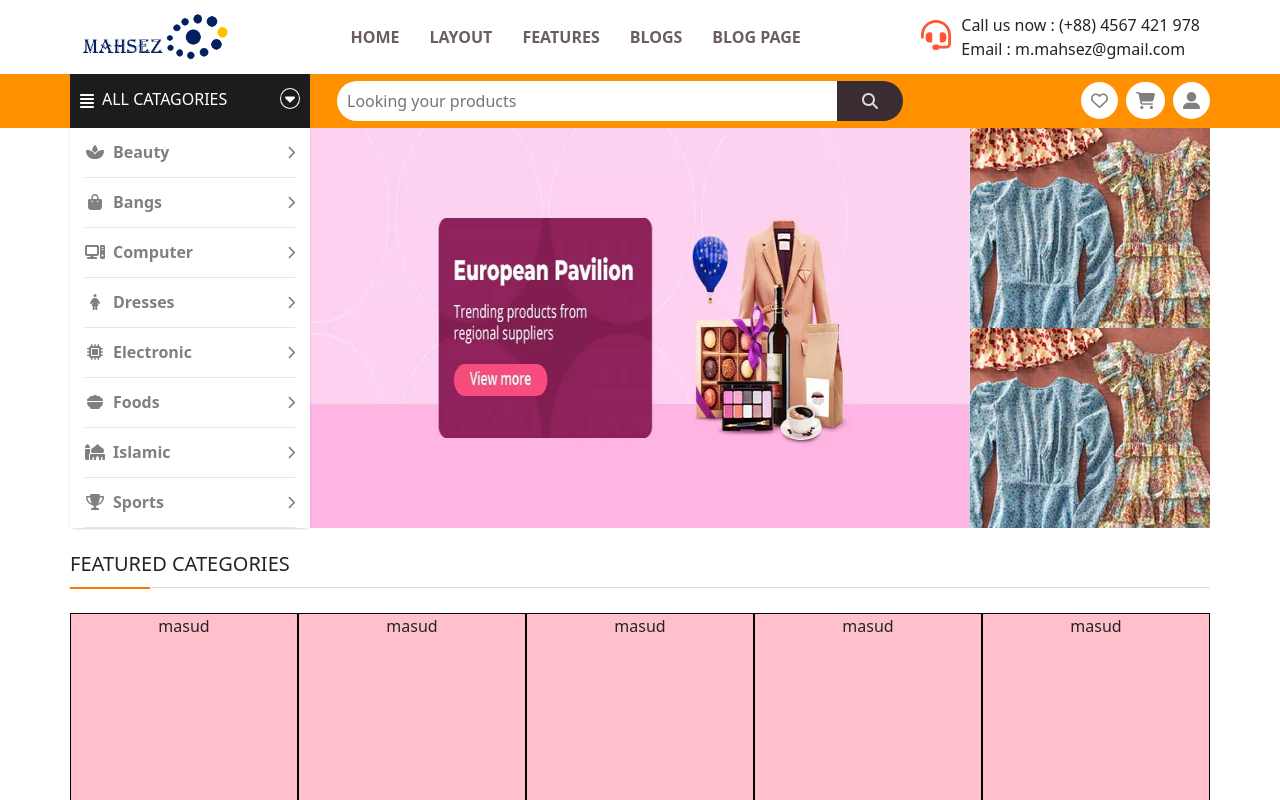
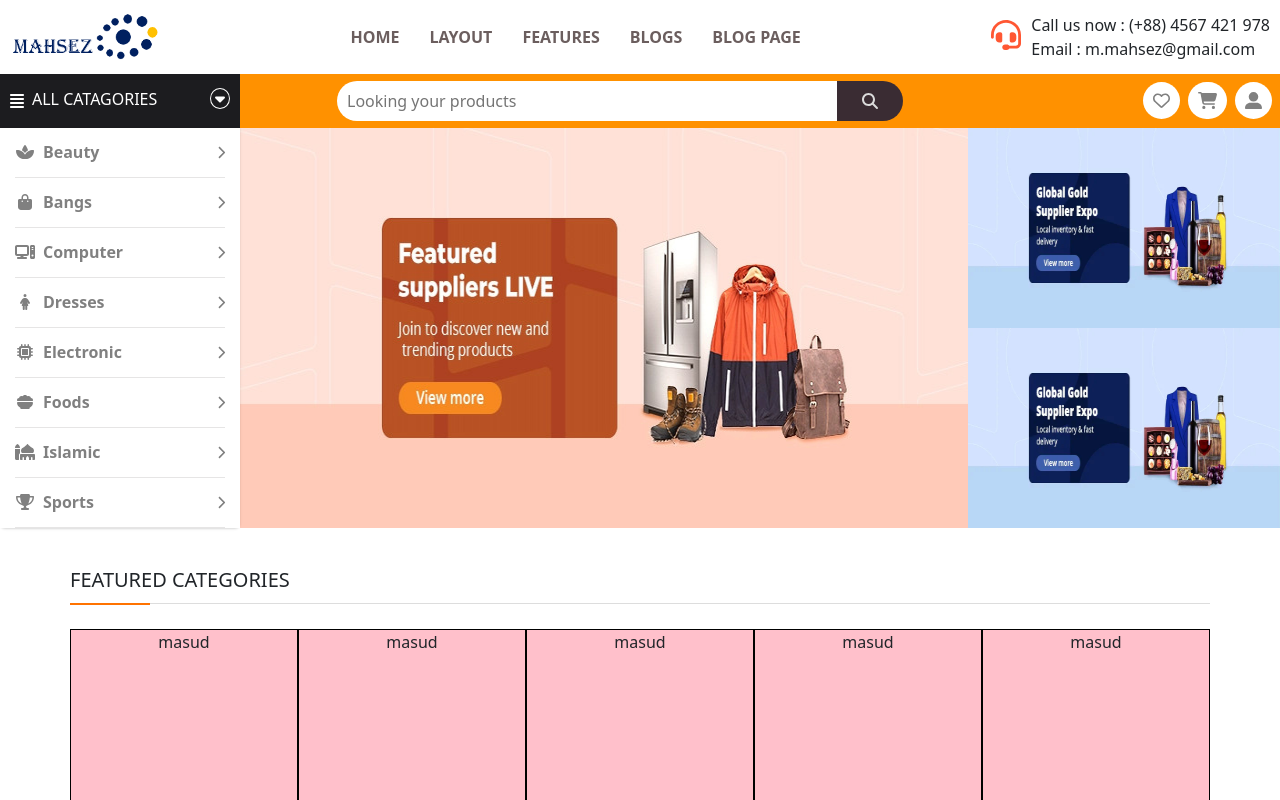
Before and after one commit to abdullahalmasudpersonal/believershops_client, a React (Create React App) app: page / in a window 1280 px wide. Shown: the top 800 px of the page. Built offline with nearby package versions, Linux system fonts and the light colour scheme.

Commit message:
another update

```diff
--- a/src/Pages/Home/Banner/Banner.css
+++ b/src/Pages/Home/Banner/Banner.css
@@ -2,12 +2,15 @@
 .banner{
     display: flex;
 }
-.banner-slide img{
+.banner-slide {
+    background-color: antiquewhite;
+    width: 70%;
     height: 400px;
 }
-.banner-right-img img{
-    height: 200px;
-    width: 250px;
+.banner-right{
+    height: 400px;
+    width: 30%;
+    background-color: aquamarine;
 }
 @media screen and (max-width:1399px) {
     .banner-slide img{
--- a/src/Pages/Home/Banner/Banner.js
+++ b/src/Pages/Home/Banner/Banner.js
@@ -1,19 +1,75 @@
 import React from 'react';
 import './Banner.css';
 import banner from '../../../img/banner/banner.jpg';
+import banner2 from '../../../img/banner/banner (2).jpg';
+import banner3 from '../../../img/banner/banner (3).jpg';
 import banner21 from '../../../img/banner/banner2/banner (2).jpg';
 import banner23 from '../../../img/banner/banner2/banner (3).jpg';
+import { Carousel } from 'react-bootstrap';
 
 const Banner = () => {
   return (
     <>
+
       <div className='banner'>
         <div className='banner-slide'>
-                    <img src={banner} />
+        <img
+                  className="d-block w-100 h-100"
+                  src={banner2}
+                  alt="Second slide"
+                />
+
+        {/* <Carousel fade>
+              <Carousel.Item className=''>
+                <img
+                  className="d-block h-100 d-inline-block"
+                  src={banner}
+                  alt="First slide"
+                />
+                <Carousel.Caption>
+                  <h3>First slide label</h3>
+                  <p>Nulla vitae elit libero, a pharetra augue mollis interdum.</p>
+                </Carousel.Caption>
+              </Carousel.Item>
+              <Carousel.Item className=''>
+                <img
+                  className="d-block h-100 d-inline-block"
+                  src={banner2}
+                  alt="Second slide"
+                />
+
+                <Carousel.Caption>
+                  <h3>Second slide label</h3>
+                  <p>Lorem ipsum dolor sit amet, consectetur adipiscing elit.</p>
+                </Carousel.Caption>
+              </Carousel.Item>
+              <Carousel.Item className=''>
+                <img
+                  className="d-block h-100 d-inline-block"
+                  src={banner3}
+                  alt="Third slide"
+                />
+
+                <Carousel.Caption>
+                  <h3>Third slide label</h3>
+                  <p>
+                    Praesent commodo cursus magna, vel scelerisque nisl consectetur.
+                  </p>
+                </Carousel.Caption>
+              </Carousel.Item>
+            </Carousel>  */}
         </div>
-                <div className='banner-right-img'>
-                    <img src={banner21} />
-                    <img src={banner21} />
+        <div className='banner-right'>
+        <img
+                  className="d-block w-100 h-50"
+                  src={banner3}
+                  alt="Third slide"
+                />
+        <img
+                  className="d-block w-100 h-50"
+                  src={banner3}
+                  alt="Third slide"
+                />
         </div>
       </div>
 
--- a/src/Pages/Home/Home.js
+++ b/src/Pages/Home/Home.js
@@ -4,7 +4,7 @@ import Banner from './Banner/Banner';
 import FeaturedCatagories from './FeaturedCatagories';
 import { FontAwesomeIcon } from '@fortawesome/react-fontawesome';
 import { faAlignJustify, faCaretDown, faHeart, faShoppingCart, faUserAlt } from '@fortawesome/free-solid-svg-icons';
-import HeaderCatagore from '../Shared/Header/HeaderCatagore';
+import HeaderCatagore from '../Shared/Header/HeaderCatagore/HeaderCatagore';
 import Slides from './Banner/Banner2';
 
 const Home = () => {
@@ -14,7 +14,7 @@ const Home = () => {
 
 
 
-            <div className='container-lg px-0 p-0 catagore-banner-flex d-flex'>
+            <div className='container-xxl p-0 d-flex'>
 
                 <HeaderCatagore />
                 <Banner />
--- a/src/Pages/Shared/Header/Header.js
+++ b/src/Pages/Shared/Header/Header.js
@@ -4,7 +4,7 @@ import logo from '../../../img/logo/mahsez.png';
 import { FontAwesomeIcon } from '@fortawesome/react-fontawesome';
 import { faAlignJustify, faHeadset, faShoppingCart, faCaretDown, faUserAlt, faEllipsisV, faHome, faSearch } from '@fortawesome/free-solid-svg-icons';
 import { faDotCircle, faHeart } from '@fortawesome/free-regular-svg-icons';
-import HeaderCatagore from './HeaderCatagore';
+import HeaderCatagore from './HeaderCatagore/HeaderCatagore';
 import Banner from '../../Home/Banner/Banner';
 import Banner2 from '../../Home/Banner/Banner2';
 import { faAccusoft } from '@fortawesome/free-brands-svg-icons';
@@ -28,7 +28,7 @@ const Header = () => {
             {/* ---------Part 1 ----------- */}
 
             <div className={shadow ? 'sticky-top  header-shadow ' : ''}>
-                <div className='container-lg  d-flex justify-content-between align-items-center responsive-header' style={{ padding: '10px ' }}>
+                <div className='container-xxl  d-flex justify-content-between align-items-center responsive-header' style={{ padding: '10px ' }}>
                     <div>
                         <img width='150px' src={logo} alt='' />
                     </div>
@@ -74,31 +74,9 @@ const Header = () => {
                 </div>
             </div>
 
-            {/* -----------Mobile manu start----------- */}
-            {/*  <div className='header-small-screen'>
-                <div className={shadow2 ? 'sticky-top  header-shadow ' : ''}>
-                    <div className='d-flex justify-content-between align-items-center' style={{ padding: '11px' }}>
-
-                        <div>
-                            <FontAwesomeIcon style={{ height: '22px', width: '22px', color: '#FF5733', padding: '10px' }} icon={faAlignJustify} />
-                        </div>
-
-                        <div>
-                            <img width='150px' src={logo} alt='' />
-                        </div>
-                        <div>
-                            <FontAwesomeIcon className='shopping-cart' icon={faUserAlt} />
-                            <FontAwesomeIcon className='shopping-cart' icon={faEllipsisV} />
-                        </div>
-                    </div>
-                </div>
-            </div> */}
-
-            {/* -----------Mobile manu end------------- */}
-
             {/* ---------------- Header part 2 start ---------------- */}
             <div className='header-part2'>
-                <div className='container-lg header-part2-dev'>
+                <div className='container-xxl header-part2-dev'>
 
                     <div className='header2-catagories'>
                         <div className='d-flex align-items-center'>
@@ -115,7 +93,7 @@ const Header = () => {
                         <FontAwesomeIcon className='header2-part-2-search-icon' icon={faSearch} />
                     </div>
 
-                    <div className='header2-lust-part'>
+                    <div className='header2-lust-part pe-2'>
                         <FontAwesomeIcon className='shopping-cart me-2' icon={faHeart} />
 
                         <FontAwesomeIcon className='shopping-cart me-2' icon={faShoppingCart} />
@@ -142,45 +120,6 @@ const Header = () => {
             </div>
             {/* ---------------- Header part 2 responsive end ---------------- */}
 
-            {/* ---------Part 2 ----------- */}
-
-            {/*  <div className='header-part2'>
-                <div className='container header-part2-dev'>
-
-                    <div className='header2-catagories'>
-                        <div className='d-flex align-items-center'>
-                            <FontAwesomeIcon className='' icon={faAlignJustify} />
-                            <h6 className=' ps-2'>ALL CATAGORIES</h6>
-                        </div>
-                        <div>
-                            <FontAwesomeIcon className='caretdowncircle' icon={faCaretDown} />
-                        </div>
-                    </div>
-
-                    <div className='search p-2'>
-                        <input className='search-ber ' placeholder='Looking your products' type='search' />
-                    </div>
-
-                    <div >
-                        <FontAwesomeIcon className='shopping-cart me-2' icon={faHeart} />
-
-                        <FontAwesomeIcon className='shopping-cart me-2' icon={faShoppingCart} />
-
-                        <FontAwesomeIcon className='shopping-cart' icon={faUserAlt} />
-                    </div>
-                </div>
-            </div> */}
-
-            {/* ---------- Header part 3--------- */}
-            {/* <div className='container'>
-                <Banner />
-            </div> */}
-            {/*  <div className='container px-0  catagore-banner-flex'>
-
-                  <HeaderCatagore />
-                  <Banner />
-                  <Slides />
-            </div>  */}
         </>
     );
 };
--- /dev/null
+++ b/src/Pages/Shared/Header/HeaderCatagore/HeaderCatagore.css
@@ -0,0 +1,91 @@
+/* ------------- Header All Catagore--------- */
+.header-catagore-ul{
+    position: relative;
+    list-style-type: none;
+    padding: 0;
+    width: 270px;
+    box-shadow: rgba(0, 0, 0, 0.1) 0px 1px 3px 0px, rgba(0, 0, 0, 0.06) 0px 1px 2px 0px;
+    border-radius: 0 0 5px 5px;
+    z-index: 10;
+    cursor: pointer;
+}
+.header-catagore ul li{
+    background-color: rgb(255, 255, 255);
+    padding: 0 15px;
+}
+
+.header-catagore ul li a{
+    font-weight: 600;
+}
+.catagore-list-apdding {
+    width: 240px;
+    padding: 12.5px 0px;
+    border-bottom: 1px solid rgb(230, 229, 229);
+    color: gray;
+}
+.catagore-list-apdding:hover{
+    color: orange;
+    transition: .3s;
+}
+.product-img{
+    display: flex;
+    justify-content: center;
+    align-items: center;
+    width: 20px;
+}
+.catagore-faChevronRight{
+    position: absolute;
+    z-index: 1;
+    right: 15px;
+    font-size: 13px;
+}
+@media screen and (max-width:1399px) {
+    .header-catagore-ul{
+        width: 240px;
+    }
+    .catagore-list-apdding {
+        width: 210px;
+    }
+}
+@media screen and (max-width:1199px) {
+    .header-catagore-ul{
+        width: 200px;
+    }
+    .catagore-list-apdding {
+        width: 170px;
+    }
+}
+@media screen and (max-width:930px) {
+    .header-catagore{
+        display: none;
+    }
+
+}
+
+/* ------------- Islamic -------------- */
+.islamic-child-catagore{
+    position: absolute;
+    display: none;
+    z-index: 1;
+    left: 270px;
+    bottom: 0px;
+    color: gray;
+    font-weight: 600;
+    border-radius: 3px !important;
+    box-shadow: rgba(0, 0, 0, 0.16) 0px 1px 4px;
+}
+
+.islamic-child-catagore ul li{
+    width: 230px;
+    list-style-type: none;
+    padding: 10px 10px 10px 20px;
+}
+.islamic-child-catagore ul li:hover{
+    background-color: rgb(221, 221, 223);
+    color: orange;
+    transition: .5s;
+}
+.header-catagore ul li:hover .islamic-child-catagore{
+    display: block;
+    z-index: 1;
+}
--- a/src/Pages/Shared/Header/HeaderCatagore.js
+++ b/src/Pages/Shared/Header/HeaderCatagore/HeaderCatagore.js
@@ -1,6 +1,6 @@
 import { FontAwesomeIcon } from '@fortawesome/react-fontawesome';
 import React from 'react';
-import './Header.css';
+import './HeaderCatagore.css';
 import { faChessKnight, faHeart } from '@fortawesome/free-regular-svg-icons';
 import { faBagShopping, faBowlFood, faCarOn, faChevronRight, faComputer, faE, faFootballBall, faGears, faLock, faMicrochip, faMosque, faPersonDress, faShoppingBag, faSpa, faTrophy, faUserDoctor } from '@fortawesome/free-solid-svg-icons';
 import { Link } from 'react-router-dom';
```
Also changed, not shown: src/Pages/Shared/Header/Header.css (+1 -105 lines). Lines whose indentation alone changed are shown as unchanged.
